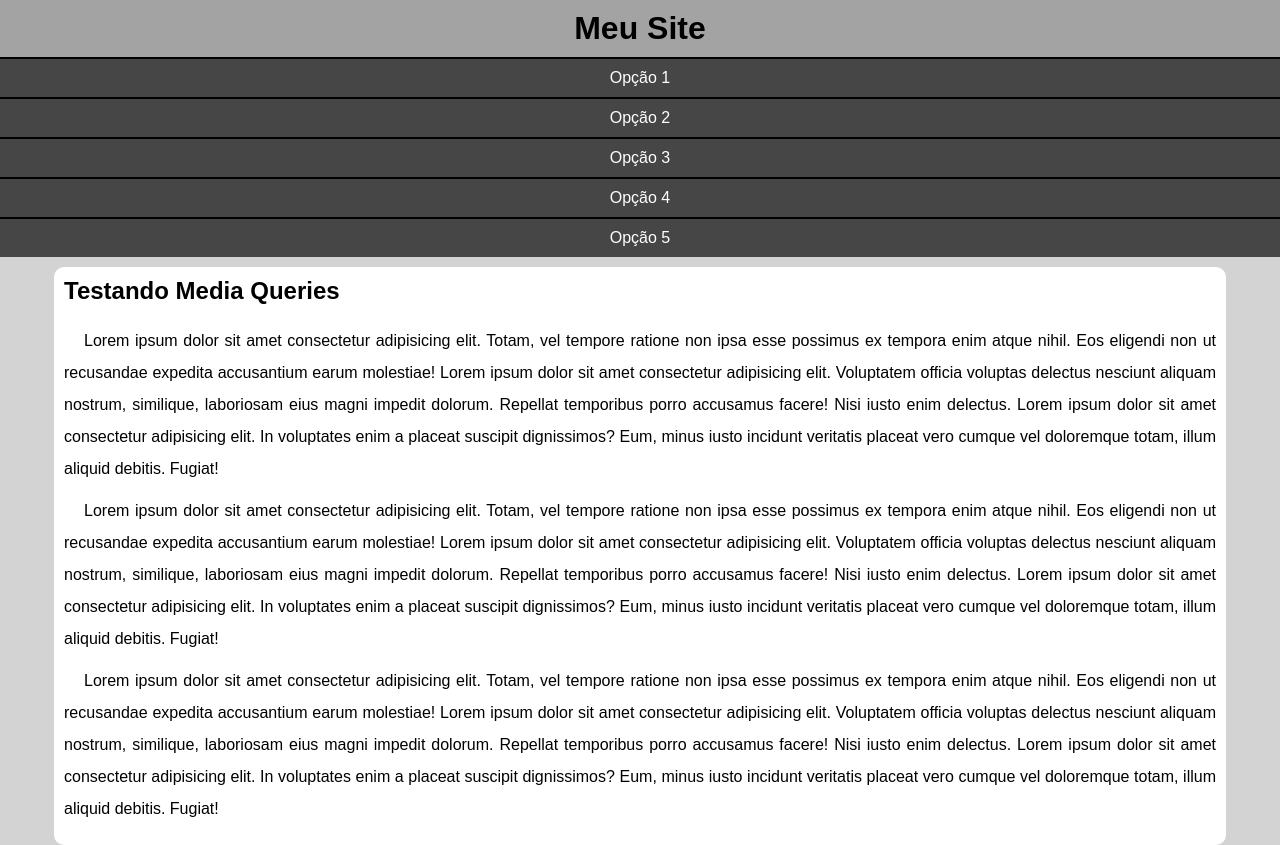
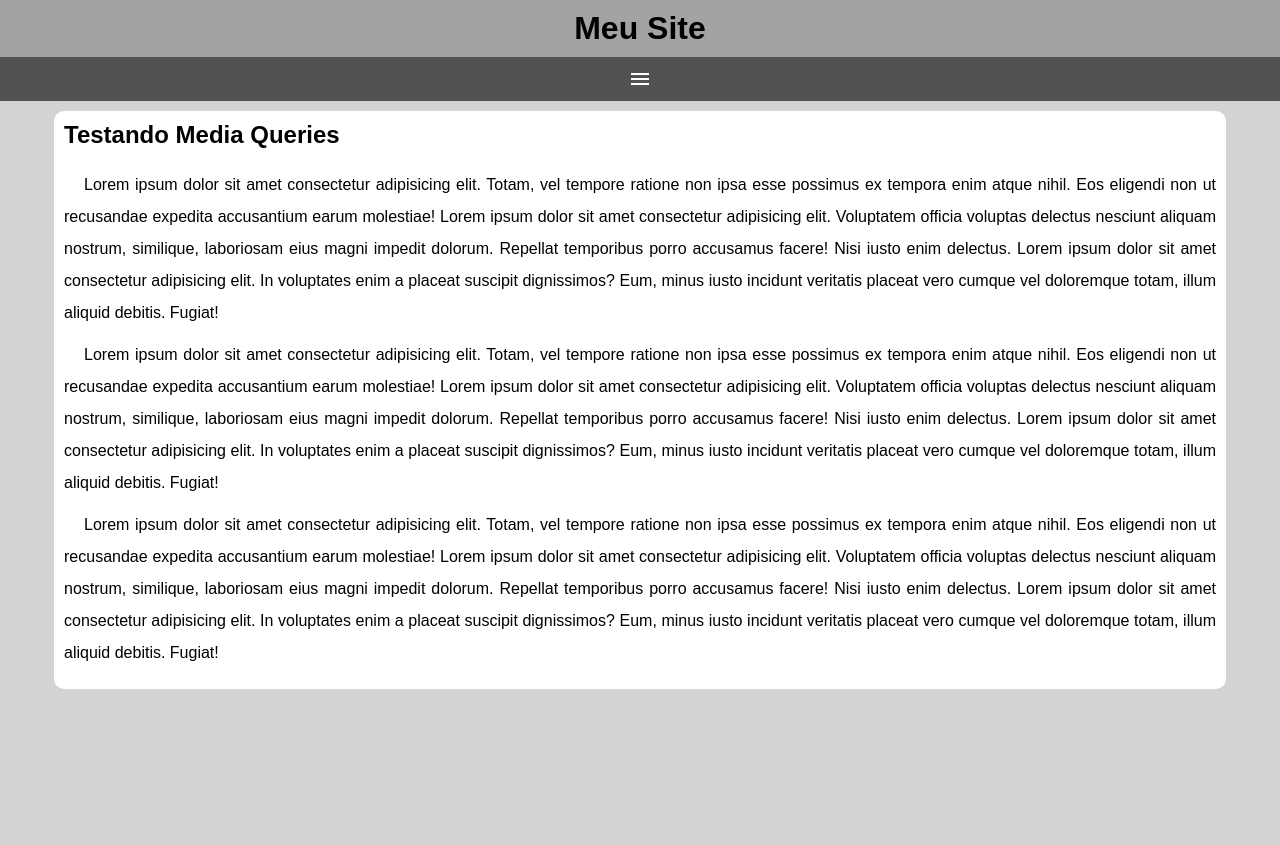
Before and after one commit to PedroPauloMonteiro/Html-Css, a plain HTML site: page Exercicios/ex026/mq005/index.html in a window 1280 px wide. After the commit the page ends 800 px from the top, so only its background shows below. Drawn offline with Linux system fonts and the light colour scheme.

Commit message:
Atualizei o estilo do ex026 mq005

```diff
--- a/Exercicios/ex026/mq005/estilos/style.css
+++ b/Exercicios/ex026/mq005/estilos/style.css
@@ -19,8 +19,23 @@ header > h1 {
     text-align: center;
 }
 
+#burguer {
+    background-color: rgb(83, 82, 82);
+    color: white;
+    display: block;
+    text-align: center;
+    padding: 10px;
+}
+
+#burguer:hover {
+    background-color: white;
+    color: black;
+    cursor: pointer;
+}
+
+
 menu {
-    display: block;
+    display: none;
 }
 
 menu > ul {
--- a/Exercicios/ex026/mq005/index.html
+++ b/Exercicios/ex026/mq005/index.html
@@ -4,12 +4,16 @@
     <meta charset="UTF-8">
     <meta name="viewport" content="width=device-width, initial-scale=1.0">
     <title>Media Query</title>
+    <link href="https://fonts.googleapis.com/icon?family=Material+Icons" rel="stylesheet">
     <link rel="stylesheet" href="estilos/style.css">
 </head>
 <body>
     <header>
         <h1>Meu Site</h1>
-        <menu>
+        <span id="burguer" class="material-icons" onclick="clickMenu()">
+            menu
+        </span>
+        <menu id="itens">
             <ul>
                 <li><a href="#">Opção 1</a></li>
                 <li><a href="#">Opção 2</a></li>
@@ -29,5 +33,14 @@
             <p>Lorem ipsum dolor sit amet consectetur adipisicing elit. Totam, vel tempore ratione non ipsa esse possimus ex tempora enim atque nihil. Eos eligendi non ut recusandae expedita accusantium earum molestiae! Lorem ipsum dolor sit amet consectetur adipisicing elit. Voluptatem officia voluptas delectus nesciunt aliquam nostrum, similique, laboriosam eius magni impedit dolorum. Repellat temporibus porro accusamus facere! Nisi iusto enim delectus. Lorem ipsum dolor sit amet consectetur adipisicing elit. In voluptates enim a placeat suscipit dignissimos? Eum, minus iusto incidunt veritatis placeat vero cumque vel doloremque totam, illum aliquid debitis. Fugiat!</p>
         </article>
     </main>
+    <script>
+        function clickMenu() {
+            if (itens.style.display == "block") {
+            itens.style.display = "none"
+            } else {
+                itens.style.display = "block"
+            }
+        }
+    </script>
 </body>
 </html>
```
